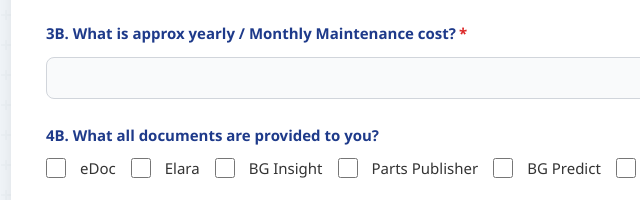
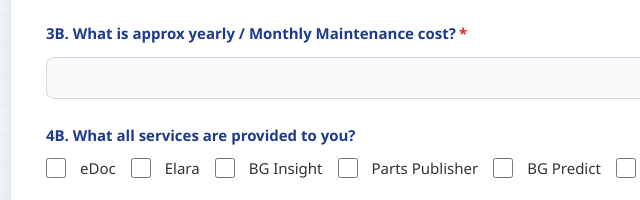
Before and after one commit to mr-mandeeprana/Feedback_form_beumer, a plain HTML site: page index.html in a window 1280 px wide. Shown: the part 2810-3010 px from the top of the page, 179-819 px from the left. Drawn offline with nearby package versions, Linux system fonts and the light colour scheme.

Commit message:
Update question label from documents to services

```diff
--- a/index.html
+++ b/index.html
@@ -526,7 +526,7 @@
                 </div>
 
                 <div class="question">
-                    <label class="question-label">4B. What all documents are provided to you?</label>
+                    <label class="question-label">4B. What all services are provided to you?</label>
                     <div class="checkbox-group">
                         <div class="checkbox-option">
                             <input type="checkbox" id="bucket_edoc" name="bucket_documents" value="eDoc" />
```
